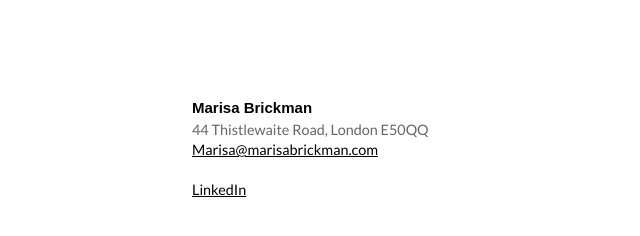
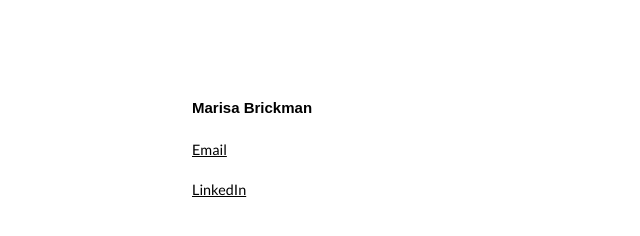
Before and after one commit to joshfishman/mbdotcom, a plain HTML site: page index.html in a window 1280 px wide. Shown: the whole page, without its empty margins (0-640 px from the left). Drawn offline with nearby package versions, Linux system fonts and the light colour scheme.

Commit message:
Update index.html

```diff
--- a/index.html
+++ b/index.html
@@ -65,7 +65,7 @@
 					<div class="tab-pane fade in active" id="home">
 						<div style="margin: 10vh auto 0;">
 
-						<h3>Marisa Brickman</h3>44 Thistlewaite Road, London E50QQ<br><a href="mailto:marisa@marisabrickman.com">Marisa@marisabrickman.com</a><br><br><a href="https://www.linkedin.com/in/marisabrickman">LinkedIn</a>
+						<h3>Marisa Brickman</h3><br><a href="mailto:marisa@marisabrickman.com">Email</a><br><br><a href="https://www.linkedin.com/in/marisabrickman">LinkedIn</a>
 						</div>
 
 
```
